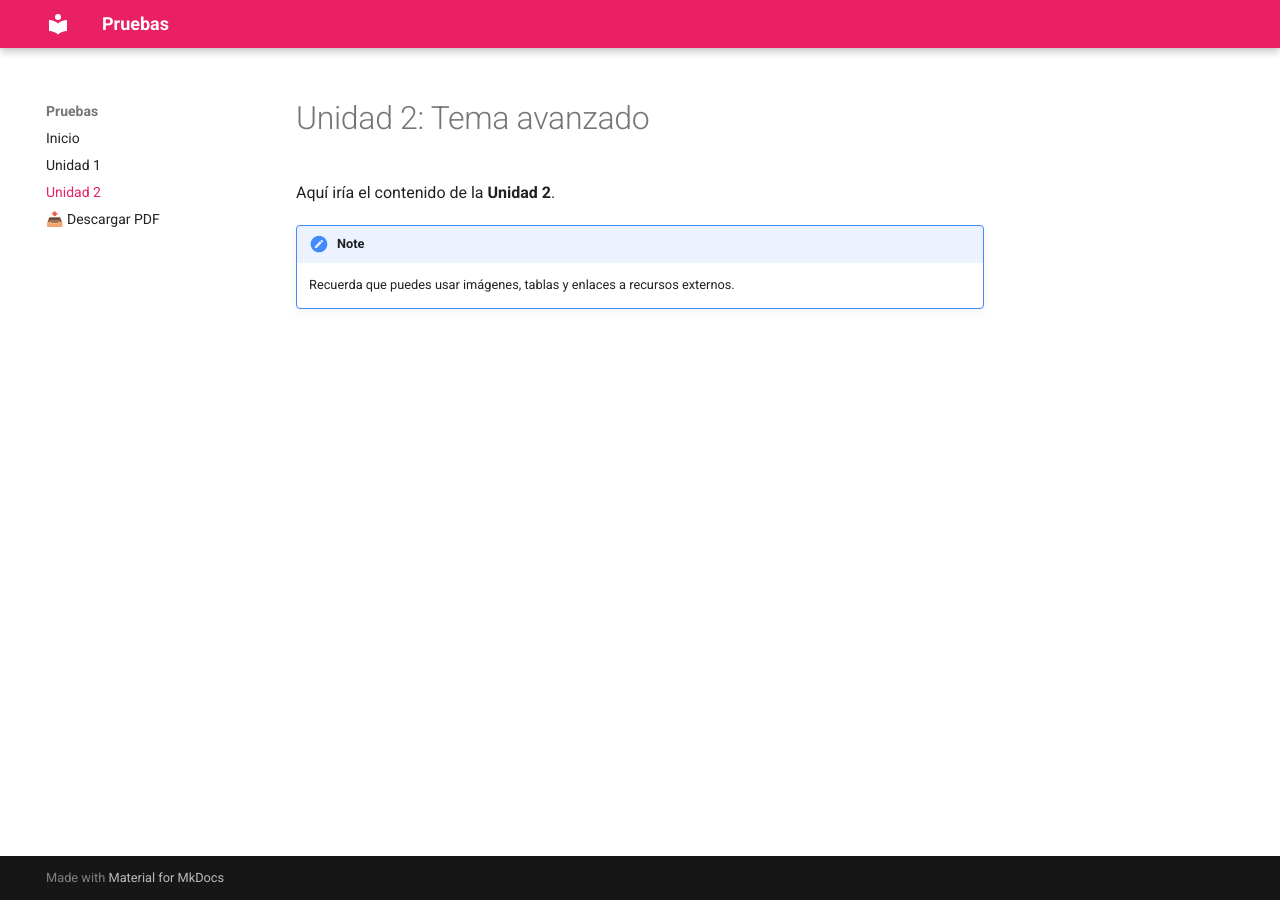
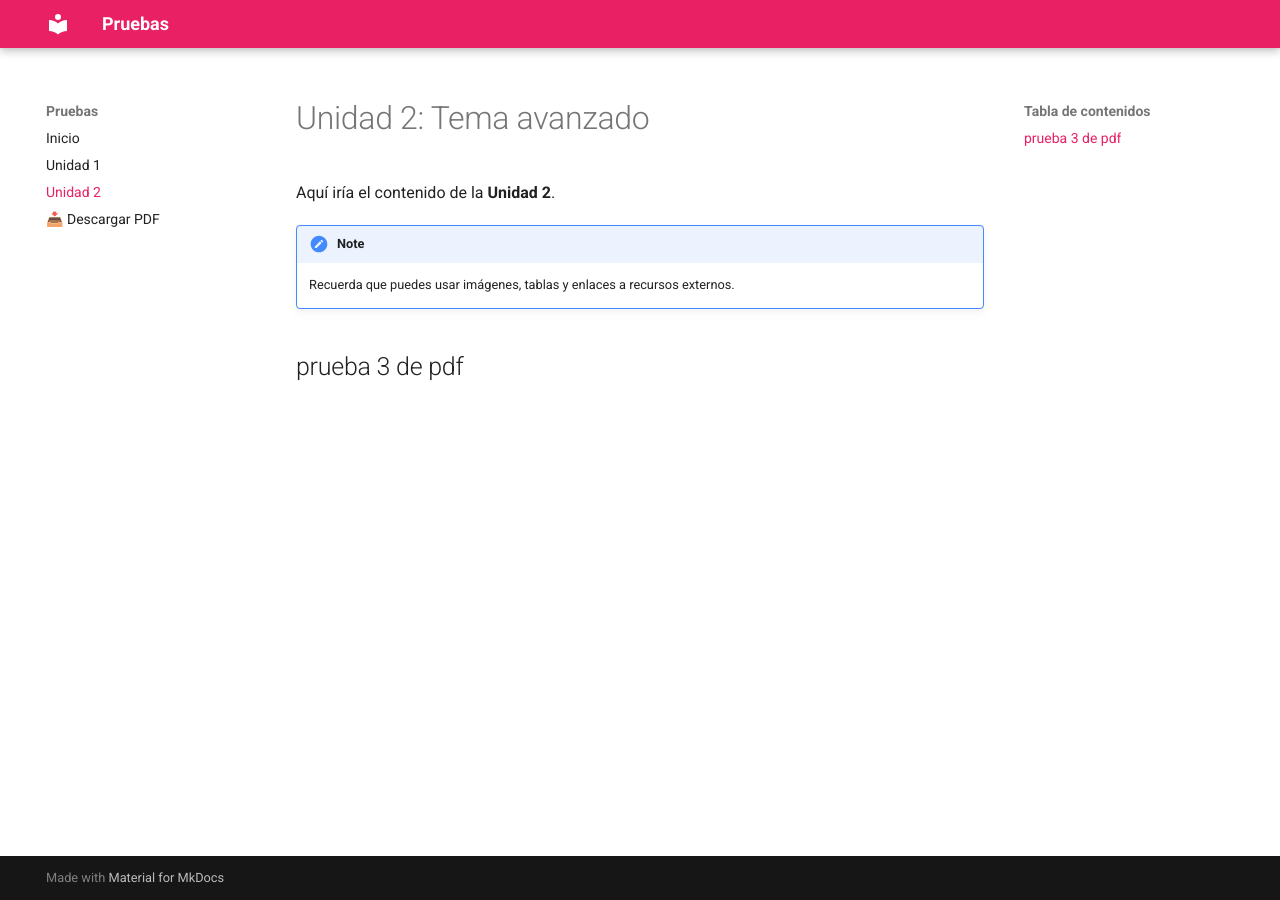
Before and after one commit to bpaterna/pruebas, an MkDocs documentation site: the page built from docs/unidad2.md, in a window 1280 px wide. Built offline with MkDocs 1.6.1 and Material for MkDocs 9.7.7, drawn with Linux system fonts in a browser that asks for light colours.

Commit message:
Update unidad2.md

```diff
--- a/docs/unidad2.md
+++ b/docs/unidad2.md
@@ -4,3 +4,5 @@ Aquí iría el contenido de la **Unidad 2**.
 
 !!! note
     Recuerda que puedes usar imágenes, tablas y enlaces a recursos externos.
+
+## prueba 3 de pdf
```
